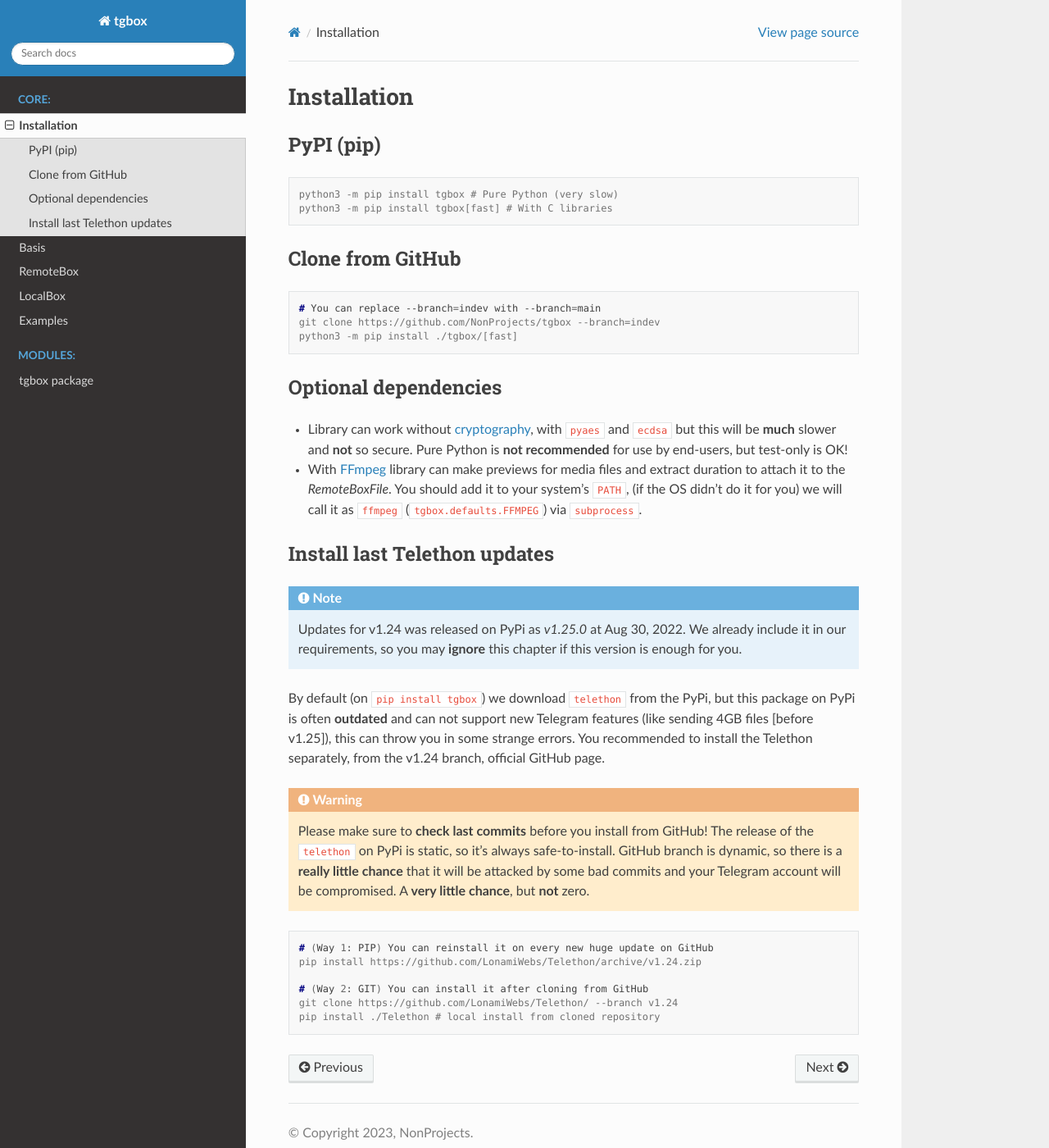
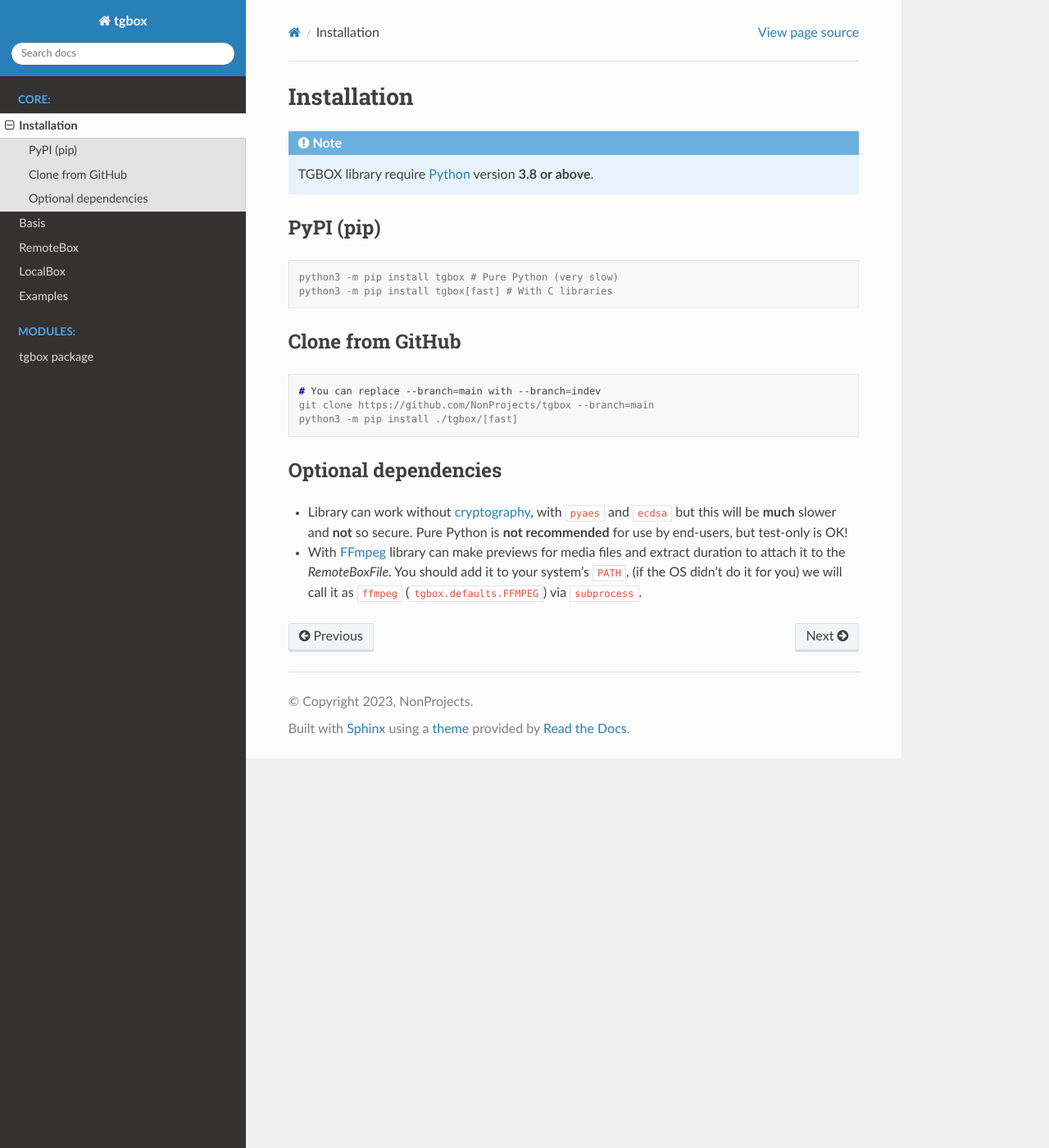
Before and after one commit to NonProjects/tgbox, a Sphinx documentation site: the page built from docs/installation.rst, in a window 1280 px wide and 1400 px high. Shown: the whole window at 82% size. Built offline with Sphinx 7.4.7 and the Read the Docs theme 2.0.0, drawn with Linux system fonts in a browser that asks for light colours.

Commit message:
Update docs/installation.rst

```diff
--- a/docs/installation.rst
+++ b/docs/installation.rst
@@ -1,5 +1,8 @@
 Installation
 ============
+
+.. note::
+    TGBOX library require `Python <https://www.python.org/downloads>`_ version **3.8 or above**.
 
 PyPI (pip)
 ----------
@@ -14,8 +17,8 @@
 
 .. code-block:: console
 
-   # You can replace --branch=indev with --branch=main
-   git clone https://github.com/NonProjects/tgbox --branch=indev
+   # You can replace --branch=main with --branch=indev
+   git clone https://github.com/NonProjects/tgbox --branch=main
    python3 -m pip install ./tgbox/[fast]
 
 Optional dependencies
@@ -23,24 +26,3 @@
 
 - Library can work without `cryptography <https://github.com/pyca/cryptography>`_, with ``pyaes`` and ``ecdsa`` but this will be **much** slower and **not** so secure. Pure Python is **not recommended** for use by end-users, but test-only is OK!
 - With `FFmpeg <https://ffmpeg.org/download.html>`_ library can make previews for media files and extract duration to attach it to the *RemoteBoxFile*. You should add it to your system's ``PATH``, (if the OS didn't do it for you) we will call it as ``ffmpeg`` (``tgbox.defaults.FFMPEG``) via ``subprocess``.
-
-
-Install last Telethon updates
------------------------------
-
-.. note::
-   Updates for v1.24 was released on PyPi as *v1.25.0* at Aug 30, 2022. We already include it in our requirements, so you may **ignore** this chapter if this version is enough for you.
-
-By default (on ``pip install tgbox``) we download ``telethon`` from the PyPi, but this package on PyPi is often **outdated** and can not support new Telegram features (like sending 4GB files [before v1.25]), this can throw you in some strange errors. You recommended to install the Telethon separately, from the v1.24 branch, official GitHub page.
-
-.. warning::
-   Please make sure to **check last commits** before you install from GitHub! The release of the ``telethon`` on PyPi is static, so it's always safe-to-install. GitHub branch is dynamic, so there is a **really little chance** that it will be attacked by some bad commits and your Telegram account will be compromised. A **very little chance**, but **not** zero.
-
-.. code-block:: console
-
-   # (Way 1: PIP) You can reinstall it on every new huge update on GitHub
-   pip install https://github.com/LonamiWebs/Telethon/archive/v1.24.zip
-
-   # (Way 2: GIT) You can install it after cloning from GitHub
-   git clone https://github.com/LonamiWebs/Telethon/ --branch v1.24
-   pip install ./Telethon # local install from cloned repository
```
